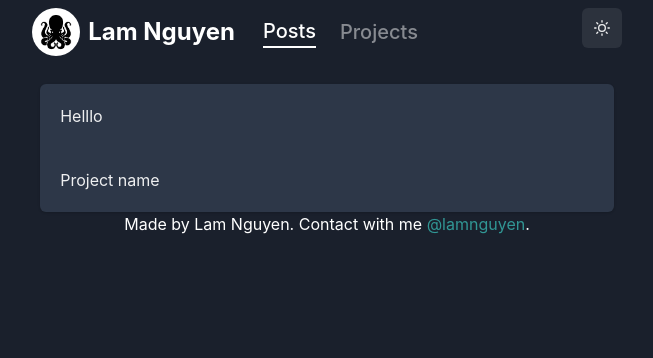
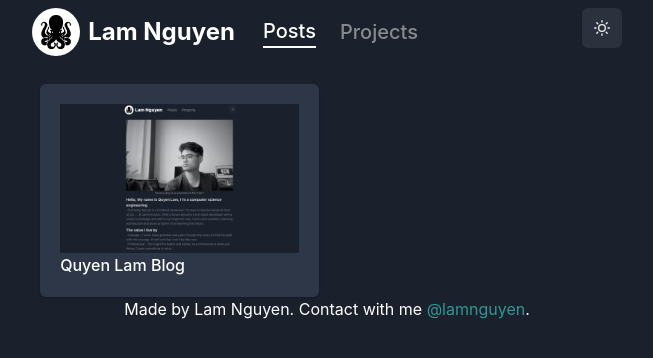
Before and after one commit to DawnGate/mal-blog, a Next.js app: page /posts in a window 1280 px wide. Shown: the top 358 px of the page, without its empty margins (313-966 px from the left). Built offline with nearby package versions, Linux system fonts and the light colour scheme.

Commit message:
update: blog post update with card style

```diff
--- a/components/bio.js
+++ b/components/bio.js
@@ -53,8 +53,8 @@ const BioSection = () => {
         <BioHeader title="Hello, My name is Quyen Lam, I'm a computer science engineering" />
         <BioBody
           introduce="Currently, My job is a frontend developer. I'm love to improve product from UI,UX, ... to performance.
-       With a future become a full-stack developer with a senior knowledge and skill is my target for now.
-       I love solve problem, learning architecture and avoid problem from learning the failure.
+       For future I will become a full-stack developer with senior knowledge and more skills.
+       I love solve problem, learning architecture and avoid problem fron learning after fells.
         "
         />
       </BioBox>
--- a/components/cardItem.js
+++ b/components/cardItem.js
@@ -1,10 +1,16 @@
-import { Card, CardBody, CardFooter } from '@chakra-ui/react'
+import { Card, CardBody, Image, Link } from '@chakra-ui/react'
+import CustomText from './text'
+import NextLink from 'next/link'
 
-const CardItem = () => {
+const CardItem = ({ imageSrc, imageAlt, linkHref, title }) => {
   return (
     <Card>
-      <CardBody>Helllo</CardBody>
-      <CardFooter>Project name</CardFooter>
+      <CardBody>
+        <Image src={imageSrc} alt={imageAlt} />
+        <Link as={NextLink} href={linkHref}>
+          <CustomText fontWeight={500}>{title}</CustomText>
+        </Link>
+      </CardBody>
     </Card>
   )
 }
--- /dev/null
+++ b/components/gridLayout.js
@@ -0,0 +1,11 @@
+import { SimpleGrid } from '@chakra-ui/react'
+
+const GridLayout = ({ children }) => {
+  return (
+    <SimpleGrid columns={[1, null, 2]} spacing={4}>
+      {children}
+    </SimpleGrid>
+  )
+}
+
+export default GridLayout
--- a/pages/posts.js
+++ b/pages/posts.js
@@ -1,10 +1,24 @@
 import CardItem from '../components/cardItem'
+import GridLayout from '../components/gridLayout'
 import PageLayout from '../components/pageLayout'
+
+const posts = [
+  {
+    imageSrc: '/assets/images/blog-mal.png',
+    imageAlt: 'Blog Mal',
+    linkHref: '/posts/blog-mal',
+    title: 'Quyen Lam Blog',
+  },
+]
 
 const Posts = () => {
   return (
     <PageLayout title="posts">
-      <CardItem />
+      <GridLayout>
+        {posts.map((item) => (
+          <CardItem key={item.linkHref} {...item} />
+        ))}
+      </GridLayout>
     </PageLayout>
   )
 }
```
Also changed, not shown: public/assets/images/blog-mal.png (added).
